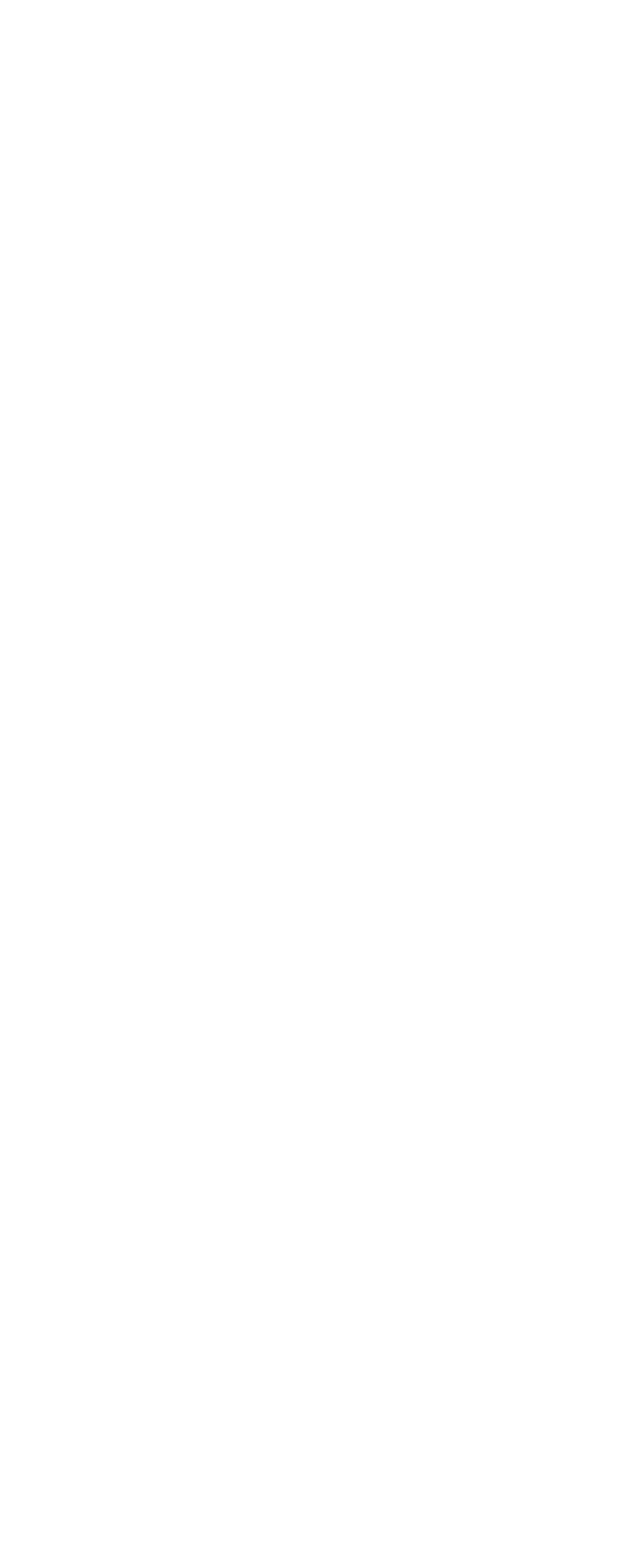
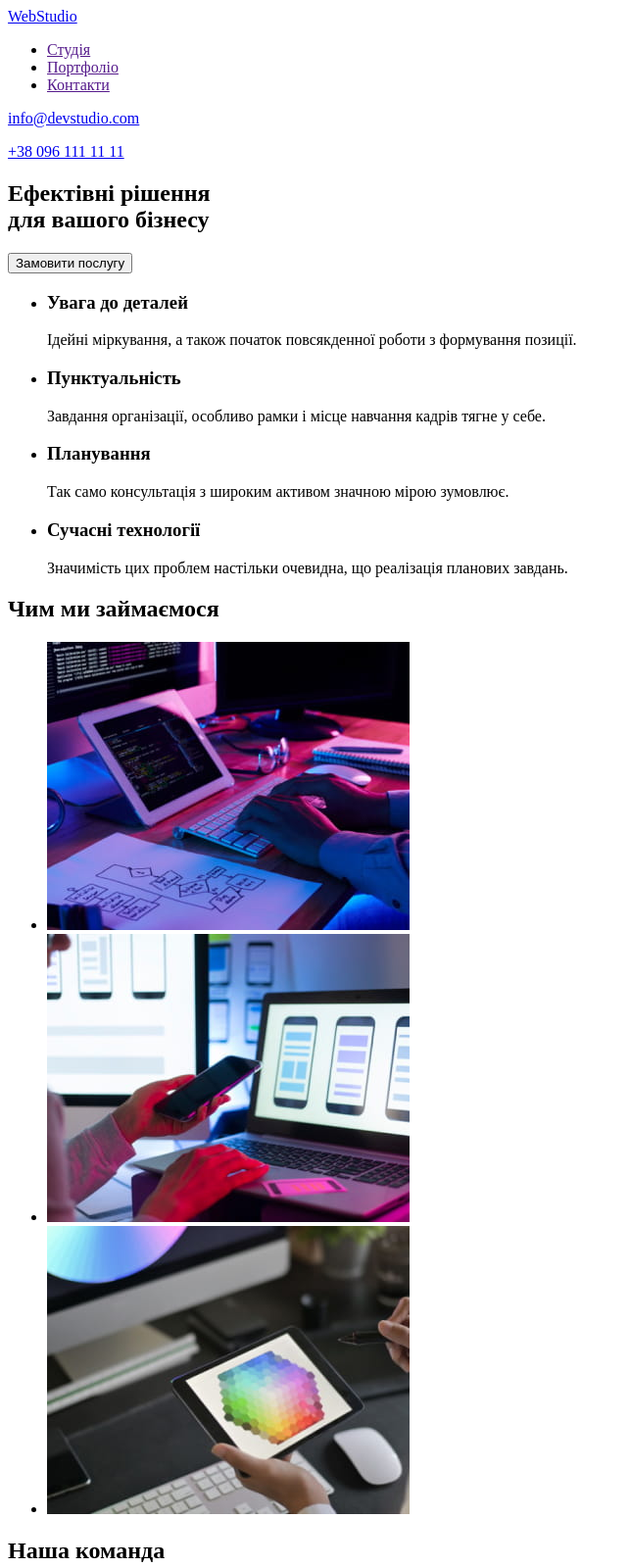
Before and after one commit to ChristinaFrantsova/goit-markup-hw-01, a plain HTML site: page index.html in a window 1280 px wide. Shown: the top 1600 px of the page at 98% size, without its empty margins (0-643 px from the left). Before the commit the page ends 800 px from the top, so only its background shows below. Drawn offline with Linux system fonts and the light colour scheme.

Commit message:
Додала розмітку html

```diff
--- a/index.html
+++ b/index.html
@@ -1,5 +1,5 @@
 <!DOCTYPE html>
-<html lang="en">
+<html lang="uk">
 <head>
     <meta charset="UTF-8">
     <meta http-equiv="X-UA-Compatible" content="IE=edge">
@@ -7,6 +7,103 @@
     <title>Document</title>
 </head>
 <body>
+ <!-- Хедер -->
+ <header>
+  <nav>
+    <a href="/" lang="en">WebStudio</a>
+    <ul>
+        <li> <a href="">Студія</a> </li>
+        <li> <a href="">Портфоліо</a> </li>
+        <li> <a href="">Контакти</a> </li>
+    </ul>
+  </nav>
+    <p>
+        <a href="mailto:info@devstudio.com">info@devstudio.com</a>
+    </p>
+    <p>
+        <a href="tel:+380961111111">+38 096 111 11 11</a>
+    </p>
 
+ </header>
+ <!--Мейн-->
+ <main>
+ <!-- Герой -->
+ <div>
+    <section>
+        <h1>Ефектівні рішення <br/> для вашого бізнесу</h1>
+        <button type="button" class="button">Замовити послугу</button>
+    </section>
+ </div>
+ <!-- Особливості -->
+ <section>
+    <ul>
+        <li>
+            <h3>Увага до деталей</h3>
+            <p>Ідейні міркування, а також початок повсякденної роботи з формування позиції.</p>
+        </li>
+
+        <li>
+            <h3>Пунктуальність</h3>
+            <p>Завдання організації, особливо рамки і місце навчання кадрів тягне у себе.</p>
+        </li>
+
+        <li>
+           <h3>Планування</h3>
+           <p>Так само консультація з широким активом значною мірою зумовлює.</p>
+        </li>
+
+        <li>
+         <h3>Сучасні технології</h3>
+         <p>Значимість цих проблем настільки очевидна, що реалізація планових завдань.</p>
+        </li>
+    </ul>
+ </section>
+ <!--Приклади робіт-->
+ <section>
+    <h2>Чим ми займаємося</h2>
+    <ul>
+        <li> <img src="./images/left.jpg" alt="typing on pc" width="370" height="294"></li>
+        <li><img src="./images/middle.jpg" alt="select the widget layout on laptop" width="370" height="294"></li>
+        <li><img src="./images/right.jpg" alt="choose a color palette on the tablet" width="370" height="294"></li>
+    </ul>
+ </section>
+ <!--Команда-->
+ <section>
+    <h2>Наша команда</h2>
+    <ul>
+        <li>
+          <img src="./images/team/1.jpg" alt="a yong smilling man with glasses and a beard " width="270" height="260">
+          <p>Ігор Дем'яненко</p>
+          <p lang="en">Product Designer</p>
+        </li>
+        <li>
+            <img src="./images/team/2.jpg" alt="a yong smilling woman with glasses" width="270" height="260">
+            <p>Ольга Рєпіна</p>
+            <p lang="en">Frontend Developer</p>
+        </li>
+        <li>
+            <img src="./images/team/3.jpg" alt=" yong smilling man in shirt" width="270" height="260">
+            <p>Микола Тарасов</p>
+            <p lang="en">Marketing</p>
+        </li>
+        <li>
+            <img src="./images/team/4.jpg" alt=" yong smilling man with glasses and a beard in a t-shirt" width="270" height="260">
+            <p>Михайло Єрмаков</p>
+            <p lang="en">UI Designer</p>
+        </li>
+    </ul>
+ </section>
+</main>
+<!--Футер-->
+<footer>
+    <a href="/" lang="en">WebStudio</a>
+    <address>
+        м. Київ, пр-т Лесі Українки, 26 <br/>
+
+        <a href="mailto:info@devstudio.com">info@devstudio.com</a> <br/>
+
+        <a href="tel:+380961111111">+38 096 111 11 11</a>
+    </address>
+</footer>
 </body>
 </html>
```
Also changed, not shown: images/left.jpg (added), images/middle.jpg (added), images/right.jpg (added), images/team/1.jpg (added), images/team/2.jpg (added), images/team/3.jpg (added), images/team/4.jpg (added).
